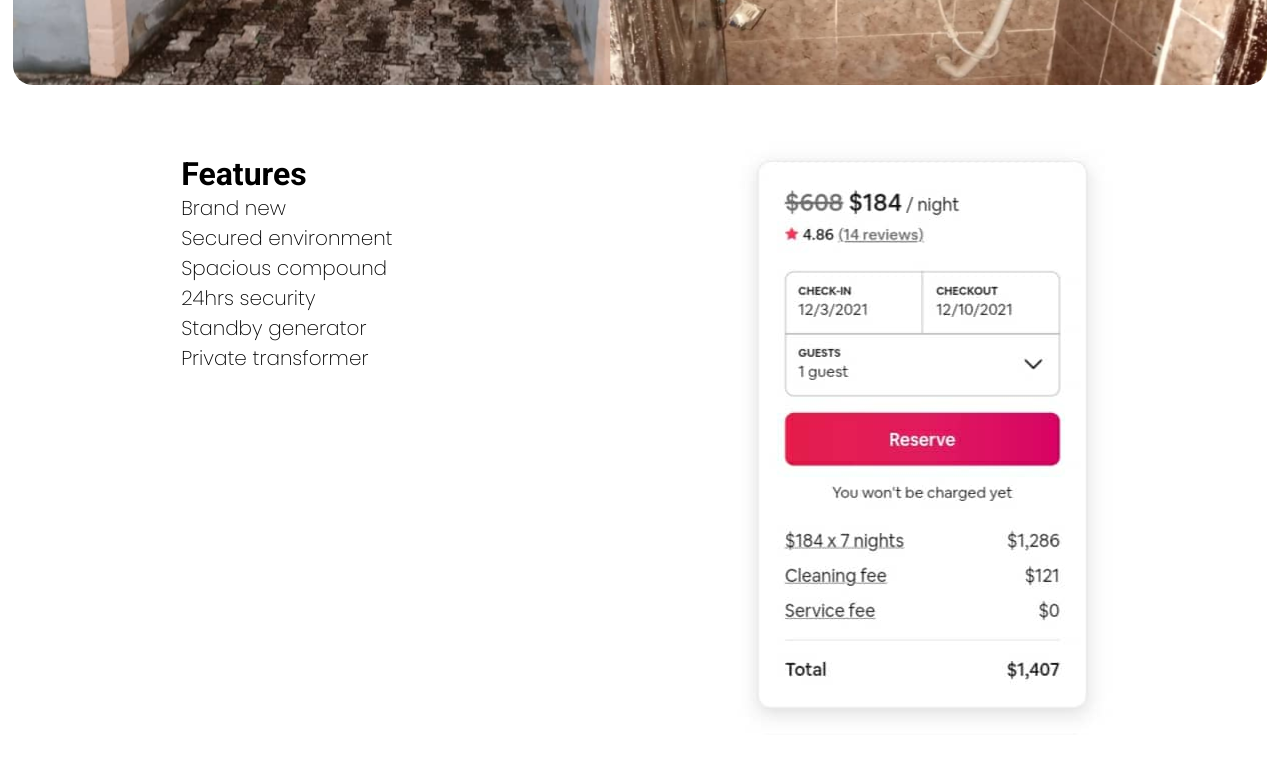
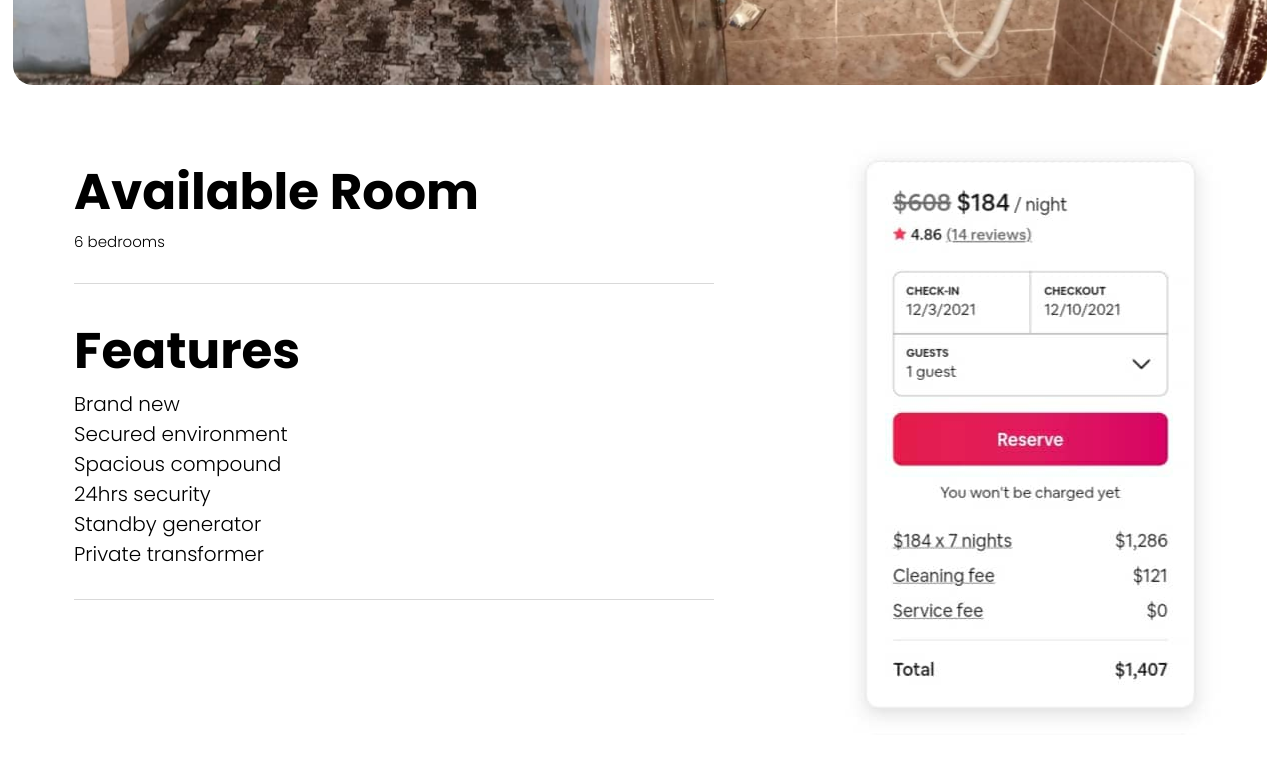
Before and after one commit to tech-911/Team_spark, a React (Create React App) app: page /catalogue in a window 1280 px wide. Shown: the part 695-1461 px from the top of the page. Built offline with nearby package versions, Linux system fonts and the light colour scheme.

Commit message:
adding some lodges

```diff
--- a/src/Pages/catalogue/first-lodge.jsx
+++ b/src/Pages/catalogue/first-lodge.jsx
@@ -4,7 +4,7 @@ import "./first-lodge.styles.scss";
 import mapIcon from "../../assets/google map.jpg";
 import { Link } from "react-router-dom";
 import frontLogo from "../../assets/De'manuels lodge.png";
-import payStack from "../../assets/paystack.jpeg"
+import payStack from "../../assets/paystack.jpeg";
 function Catalogue() {
   return (
     <div className="catalogue">
@@ -13,6 +13,11 @@ function Catalogue() {
         <img src={frontLogo} alt="" />
       </div>
       <div className="description">
+        <div className="description-first-item">
+          <div className="number-remaining">
+            <h1>Available Room</h1>
+            <p>6 bedrooms</p>
+          </div>
           <div className="features">
             <h1>Features</h1>
             <h4>
@@ -29,7 +34,9 @@ function Catalogue() {
               Private transformer
             </h4>
           </div>
-        <img src={payStack} alt=""/>
+        </div>
+
+        <img src={payStack} alt="" />
       </div>
       <div className="sub-description">
         <div className="description-right-item">
--- a/src/Pages/catalogue/first-lodge.styles.scss
+++ b/src/Pages/catalogue/first-lodge.styles.scss
@@ -30,14 +30,45 @@
     width: 100%;
     margin-left: 2%;
     margin-top: 2.5em;
+    .description-first-item {
+      width: 50%;
+      .number-remaining {
+        margin-top: 30px;
+        border-bottom: 1px solid rgba(0, 0, 0, 0.15);
+        padding-bottom: 30px;
+        h1 {
+          font-family: Poppins;
+          font-style: normal;
+          font-weight: bold;
+          font-size: 50px;
+          color: #000000;
+        }
+        p {
+          font-family: Poppins;
+          font-style: normal;
+          font-weight: 300;
+          font-size: 15px;
+          color: #000000;
+        }
+      }
       .features {
+        padding-bottom: 30px;
+        border-bottom: 1px solid rgba(0, 0, 0, 0.15);
         margin-top: 30px;
+        h1 {
+          font-family: Poppins;
+          font-style: normal;
+          font-weight: bold;
+          font-size: 50px;
+          color: #000000;
+        }
         h4 {
           font-family: Poppins;
           font-style: normal;
-        font-weight: 200;
+          font-weight: 300;
           font-size: 20px;
           color: #000000;
+        }
       }
     }
   }
```
Lines whose indentation alone changed are shown as unchanged.
